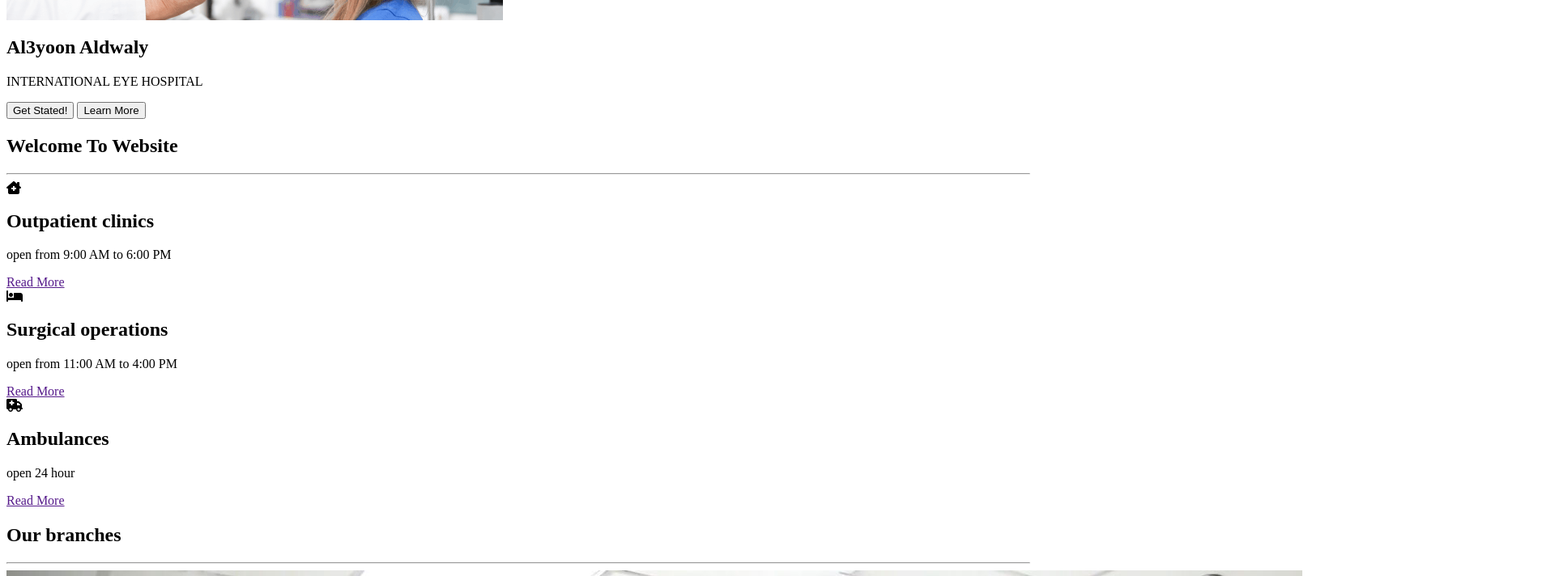
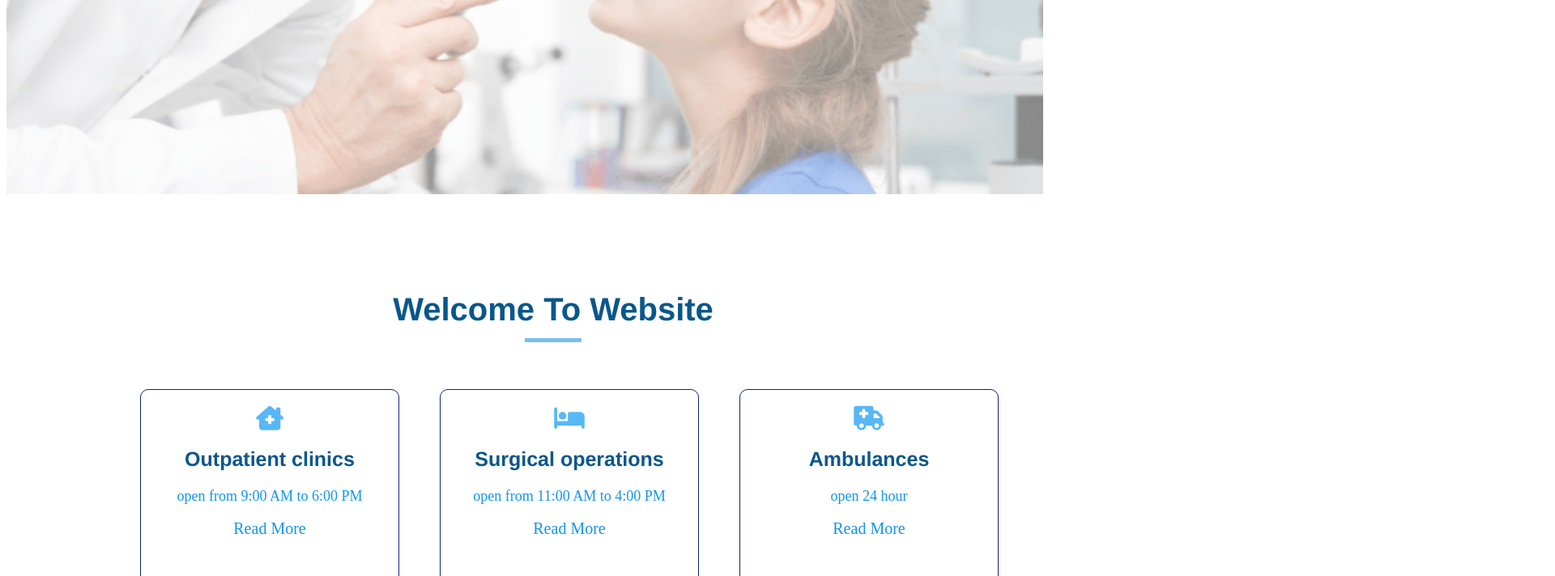
Before and after one commit to RoqayaYehia/El3yoonELdawly, a plain HTML site: page index.html in a window 1280 px wide. Shown: the part 568-1280 px from the top of the page at 81% size, 1920 px wide, since content can reach past the window. Drawn offline with Linux system fonts and the light colour scheme.

Commit message:
index update

```diff
--- a/index.html
+++ b/index.html
@@ -1,6 +1,6 @@
 <html>
 <head>
-    <link rel="stylesheet" href="css/visiol.css">
+    <link rel="stylesheet" href="css/index.css">
     <link rel="stylesheet" href="css/all.css">
     <meta charset="utf-8"/>
 
```
